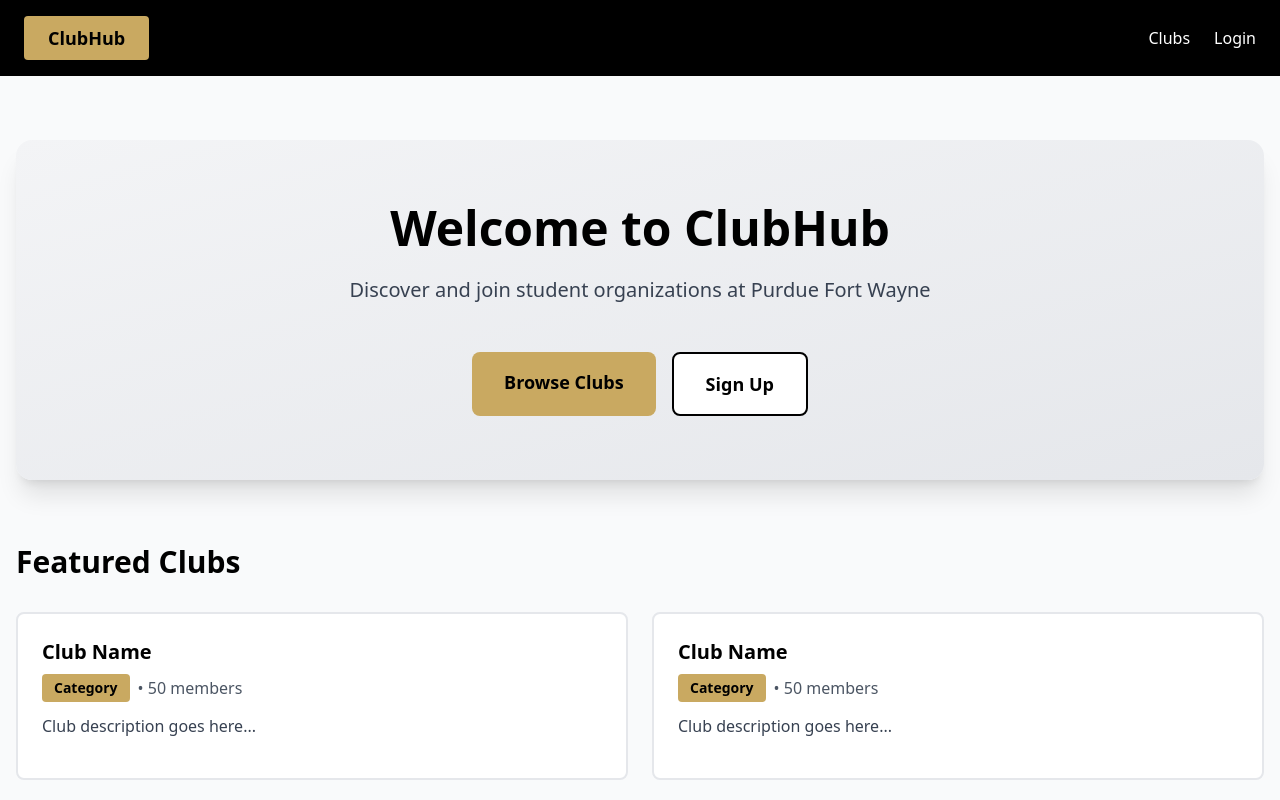
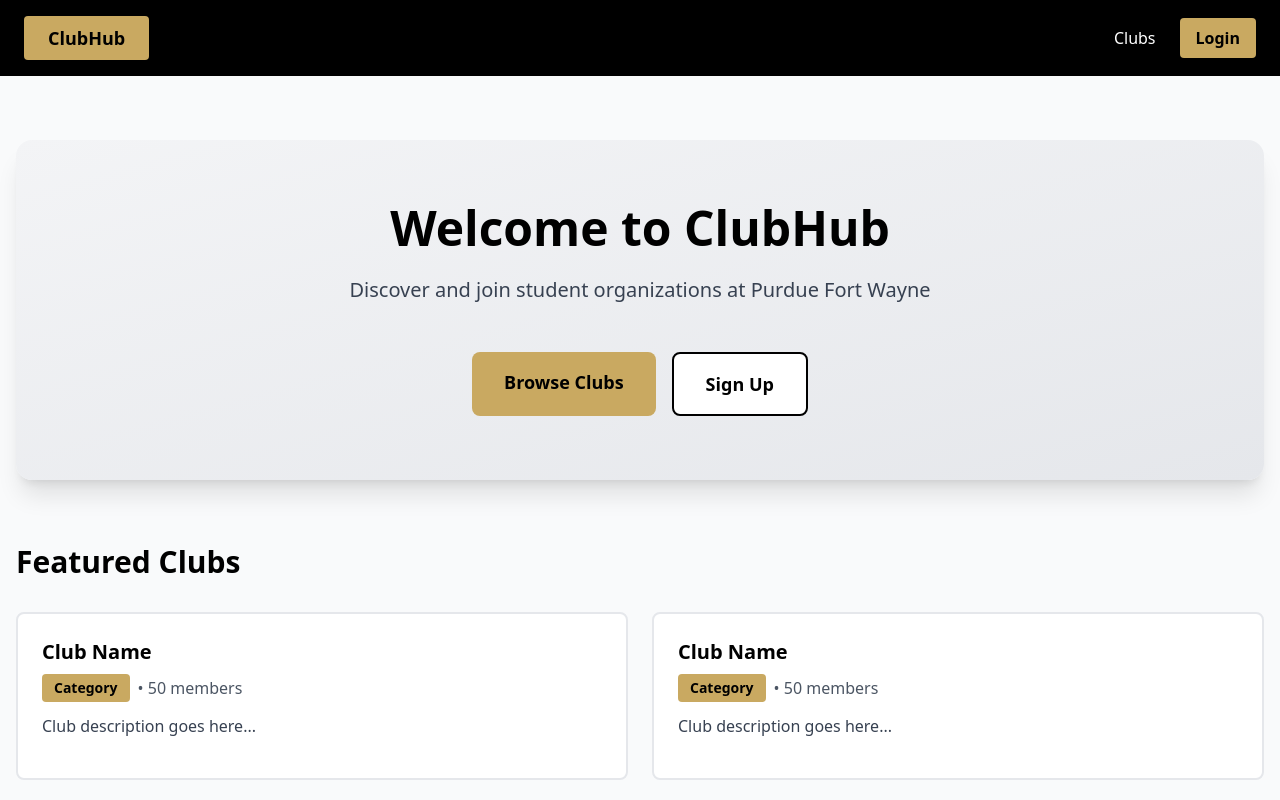
Before and after one commit to JaiMayrie/ClubHub, a React (Vite) app in the folder frontend/: page / in a window 1280 px wide. Shown: the top 800 px of the page. Built offline with nearby package versions, Linux system fonts and the light colour scheme; no server answers.

Commit message:
fix: logout redirects to home page

```diff
--- a/frontend/src/components/NavHeader.jsx
+++ b/frontend/src/components/NavHeader.jsx
@@ -1,8 +1,15 @@
-import { Link } from "react-router-dom";
+import { Link, useNavigate } from "react-router-dom";
 import { useAuth } from "../hooks/useAuth";
 
 function NavHeader({ backTo, backLabel = "← Back to Home" }) {
   const { user, logout } = useAuth();
+  const navigate = useNavigate();
+
+  // Navigate a user back to home page on logout and clear auth state
+  const handleLogout = () => {
+    logout();
+    navigate("/");
+  };
 
   return (
     <header className="bg-purdue-black py-4 px-6">
@@ -37,7 +44,7 @@
                   My Dashboard
                 </Link>
                 <button
-                  onClick={logout}
+                  onClick={handleLogout}
                   className="bg-purdue-gold text-black px-4 py-2 rounded font-semibold hover:bg-purdue-gold-dark transition-colors"
                 >
                   Logout
@@ -46,7 +53,7 @@
             ) : (
               <Link
                 to="/login"
-                className="text-white hover:text-purdue-gold transition-colors font-medium"
+                className="bg-purdue-gold text-black px-4 py-2 rounded font-semibold hover:bg-purdue-gold-dark transition-colors"
               >
                 Login
               </Link>
--- a/frontend/src/pages/CreateClubPage.jsx
+++ b/frontend/src/pages/CreateClubPage.jsx
@@ -1,5 +1,5 @@
 import { useState } from "react";
-import { useNavigate } from "react-router-dom";
+import { useNavigate, Link } from "react-router-dom";
 import NavHeader from "../components/NavHeader";
 import { clubsAPI } from "../services/api";
 
```
